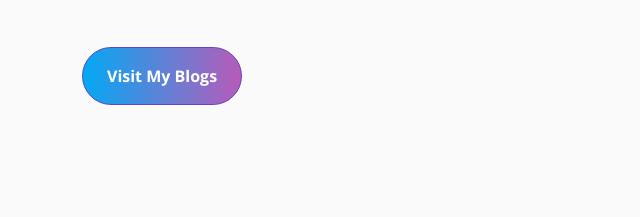
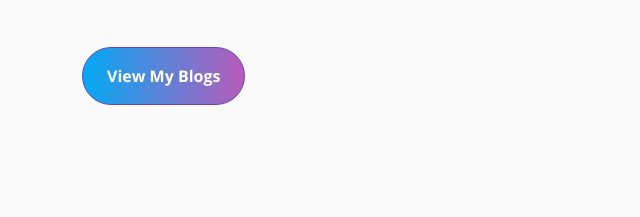
Before and after one commit to matheeshaSankalpa/Matheesha_Sankalpa, a plain HTML site: page index.html in a window 1280 px wide. Shown: the part 381-598 px from the top of the page, 0-640 px from the left. Drawn offline with nearby package versions, Linux system fonts and the light colour scheme; animation ran at ten frames a second.

Commit message:
Update index.html

```diff
--- a/index.html
+++ b/index.html
@@ -76,7 +76,7 @@
                     <h2 class="typed-text-output d-inline"></h2>
                     <div class="typed-text d-none">University of Ruhuna Undergraduate </div>
                     <div class="d-flex align-items-center pt-5">
-                        <a href="https://medium.com/@smatheesha76" class="btn btn-primary py-3 px-4 me-5 whatsapp" target="_blank" rel="noopener noreferrer">Visit My Blogs</a>
+                        <a href="https://medium.com/@smatheesha76" class="btn btn-primary py-3 px-4 me-5 whatsapp" target="_blank" rel="noopener noreferrer">View My Blogs</a>
                     </div>
                 </div>
                 <div class="col-lg-6">
```
